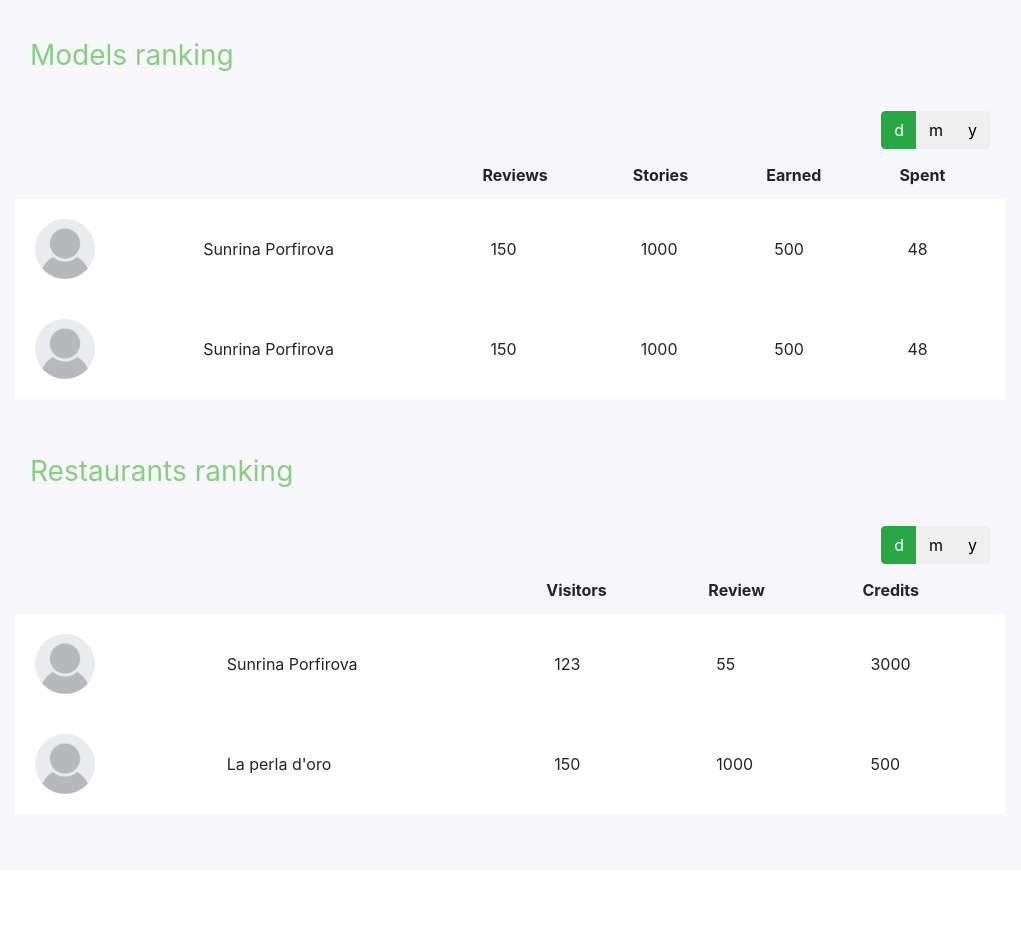
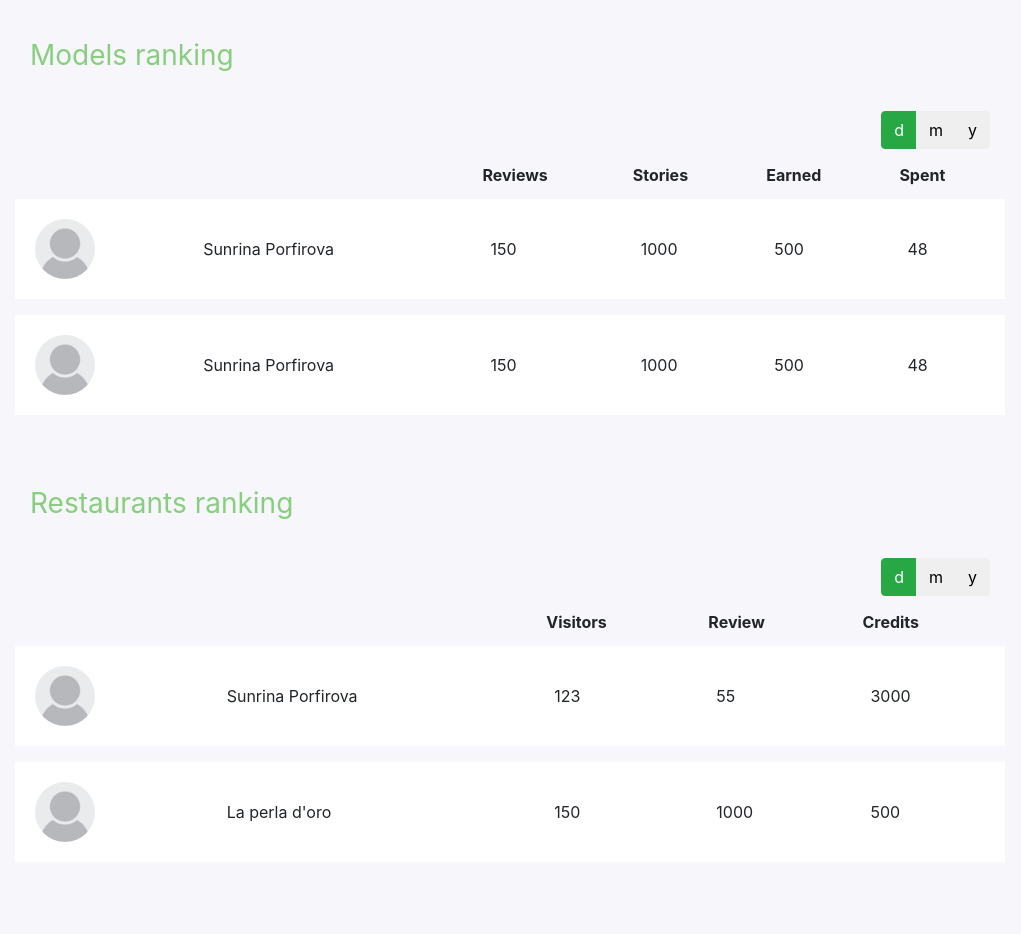
Before and after one commit to ModelsApp/website-dashboard, a PHP site: page / in a window 1280 px wide. Shown: the part 927-1861 px from the top of the page, without its empty margins (255-1276 px from the left). Before the commit the page ends 1721 px from the top, so only its background shows below. Run offline with PHP 8.4, Linux system fonts and the light colour scheme.

Commit message:
Updated table style

```diff
--- a/css/simple-sidebar.css
+++ b/css/simple-sidebar.css
@@ -229,6 +229,7 @@ h2{
 
 .modelsRanking td, .restaurantsRanking td{
    background-color: white;
+     border-bottom: 16px solid #f7f6fb;
    padding: 20px;
 }
 
```
